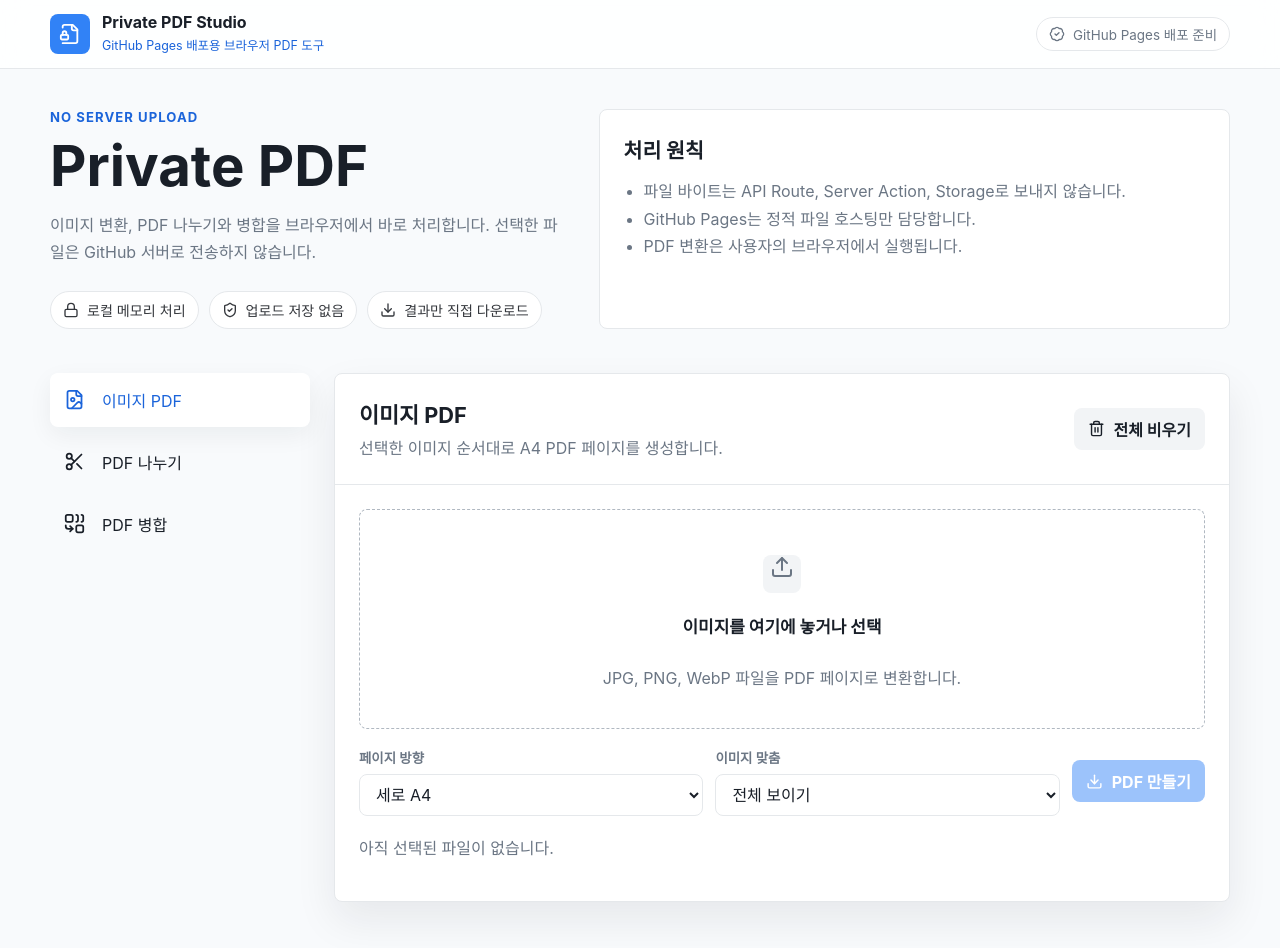
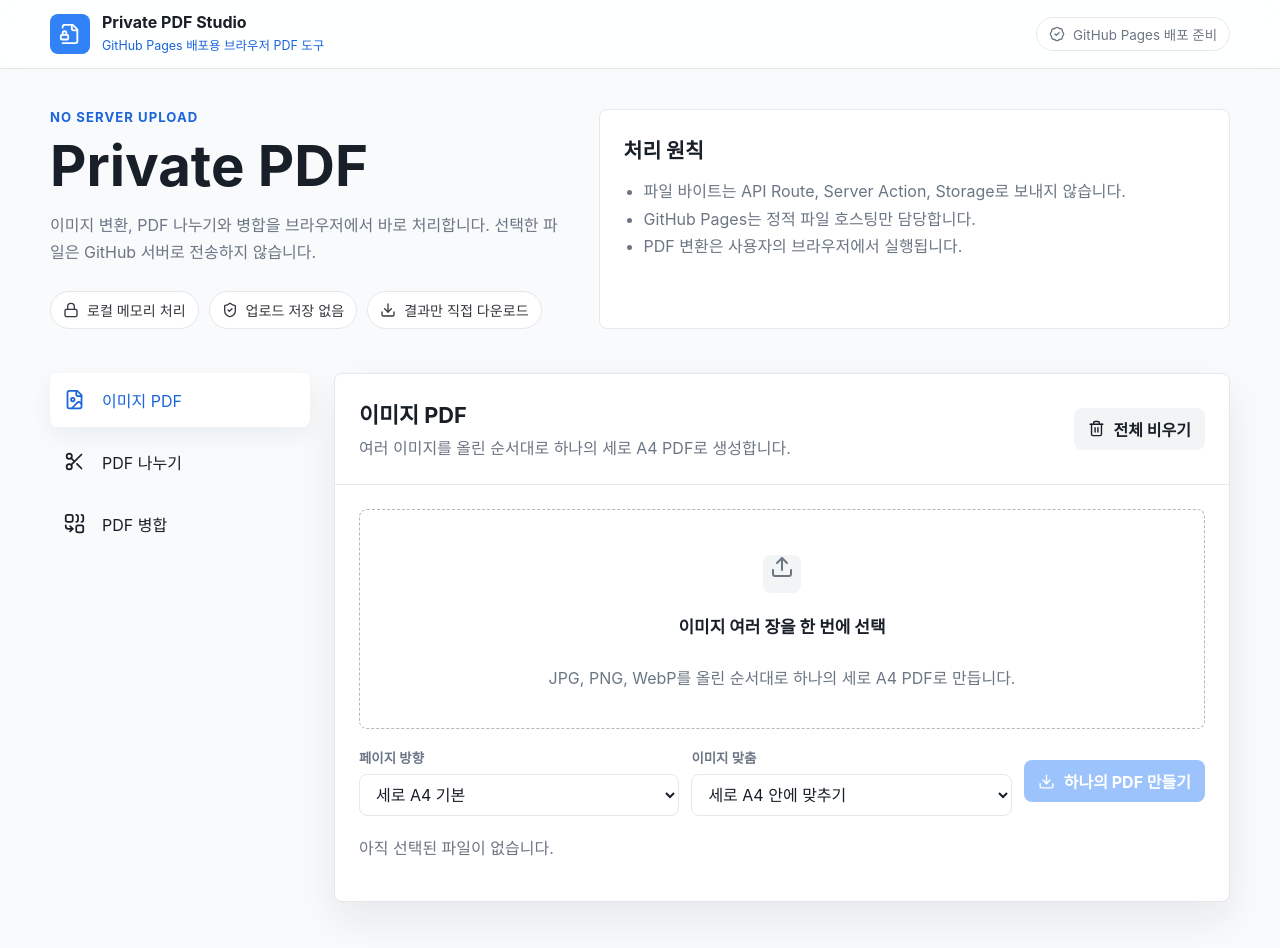
Before and after one commit to uisu-dev/private-pdf-studio, a Next.js app: page / in a window 1280 px wide. Shown: the top 948 px of the page. Built offline with nearby package versions, Linux system fonts and the light colour scheme.

Commit message:
Clarify multi-image PDF flow

```diff
--- a/app/globals.css
+++ b/app/globals.css
@@ -383,6 +383,19 @@ h1 {
   min-width: 0;
 }
 
+.file-order {
+  width: 28px;
+  height: 28px;
+  display: grid;
+  place-items: center;
+  border-radius: 999px;
+  background: #eef4ff;
+  color: var(--accent-dark);
+  font-size: 0.82rem;
+  font-weight: 800;
+  flex: 0 0 auto;
+}
+
 .file-icon {
   width: 38px;
   height: 38px;
--- a/app/page.tsx
+++ b/app/page.tsx
@@ -59,9 +59,9 @@ function Dropzone({
   onFiles: (files: File[]) => void;
 }) {
   const [dragging, setDragging] = useState(false);
-  const label = tab === "image" ? "이미지를 여기에 놓거나 선택" : "PDF를 여기에 놓거나 선택";
+  const label = tab === "image" ? "이미지 여러 장을 한 번에 선택" : "PDF를 여기에 놓거나 선택";
   const hint = tab === "image"
-    ? "JPG, PNG, WebP 파일을 PDF 페이지로 변환합니다."
+    ? "JPG, PNG, WebP를 올린 순서대로 하나의 세로 A4 PDF로 만듭니다."
     : multiple
       ? "여러 PDF를 원하는 순서로 병합합니다."
       : "한 개의 PDF에서 필요한 페이지만 추출합니다.";
@@ -116,6 +116,9 @@ function FileList({
       {files.map((item, index) => (
         <div className="file-row" key={item.id}>
           <div className="file-meta">
+            <span className="file-order" aria-label={`${index + 1}번째 파일`}>
+              {index + 1}
+            </span>
             <span className="file-icon" aria-hidden="true">
               <FileText size={19} />
             </span>
@@ -351,7 +354,7 @@ export default function Home() {
               <h2>{tabs.find((item) => item.id === tab)?.label}</h2>
               <p>
                 {tab === "image"
-                  ? "선택한 이미지 순서대로 A4 PDF 페이지를 생성합니다."
+                  ? "여러 이미지를 올린 순서대로 하나의 세로 A4 PDF로 생성합니다."
                   : tab === "split"
                     ? "페이지 번호를 입력하면 해당 페이지만 새 PDF로 저장합니다."
                     : "PDF를 목록 순서대로 한 파일로 합칩니다."}
@@ -375,14 +378,14 @@ export default function Home() {
                       value={orientation}
                       onChange={(event) => setOrientation(event.target.value as PageOrientation)}
                     >
-                      <option value="portrait">세로 A4</option>
+                      <option value="portrait">세로 A4 기본</option>
                       <option value="landscape">가로 A4</option>
                     </select>
                   </div>
                   <div className="field">
                     <label htmlFor="fit">이미지 맞춤</label>
                     <select id="fit" value={fit} onChange={(event) => setFit(event.target.value as ImageFit)}>
-                      <option value="contain">전체 보이기</option>
+                      <option value="contain">세로 A4 안에 맞추기</option>
                       <option value="cover">페이지 채우기</option>
                     </select>
                   </div>
@@ -403,7 +406,7 @@ export default function Home() {
 
               <button className="button" type="button" disabled={!canRun} onClick={runTool}>
                 <Download size={17} />
-                {busy ? "처리 중" : "PDF 만들기"}
+                {busy ? "처리 중" : tab === "image" ? "하나의 PDF 만들기" : "PDF 만들기"}
               </button>
             </div>
 
```
